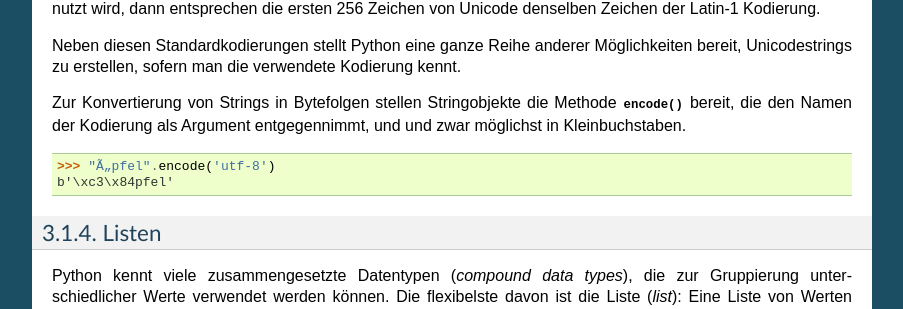
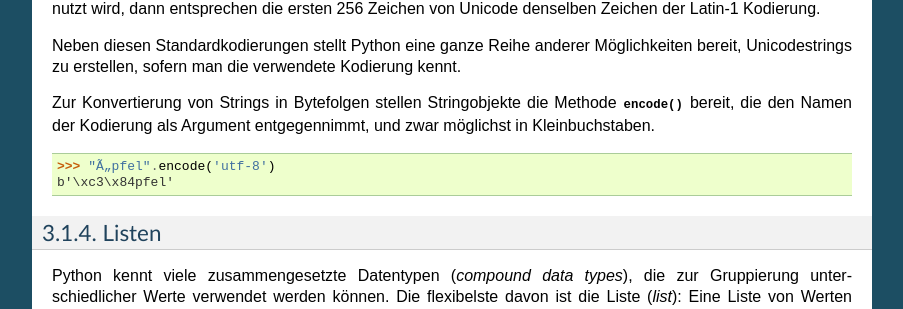
Before and after one commit to cofi/py-tutorial-de, a Sphinx documentation site: the page built from source/introduction.rst, in a window 1280 px wide and 1400 px high, scrolled down 7155 px. Shown: the part 166-475 px from the top of the window, without its empty margins (198-1101 px from the left). Built offline with Sphinx 7.4.7, drawn with Linux system fonts in a browser that asks for light colours; pages that are not in the unit, such as notebooks, are missing from menus; some of the changed text lies outside the part shown.

Commit message:
Fixed mistakes (reported by busfahrer)

```diff
--- a/source/introduction.rst
+++ b/source/introduction.rst
@@ -455,7 +455,7 @@ Kodierung kennt.
 
 Zur Konvertierung von Strings in Bytefolgen stellen Stringobjekte die Methode
 :func:`encode` bereit, die den Namen der Kodierung als Argument entgegennimmt,
-und und zwar möglichst in Kleinbuchstaben. ::
+und zwar möglichst in Kleinbuchstaben. ::
 
     >>> "Ã„pfel".encode('utf-8')
     b'\xc3\x84pfel'
```
Also changed, not shown: other parts of source/introduction.rst (+2 -2 lines).
